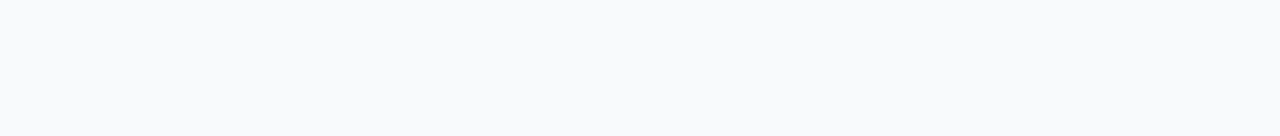
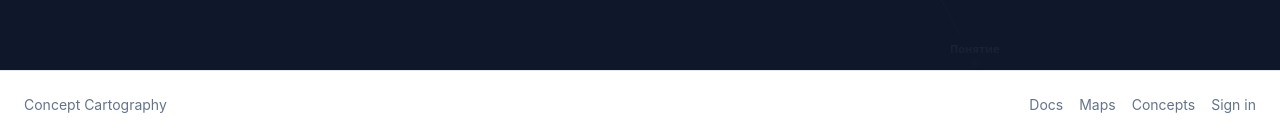
Before and after one commit to natesheehan/CC, a SvelteKit app: page / in a window 1280 px wide. Shown: the part 723-859 px from the top of the page. Before the commit the page ends 800 px from the top, so only its background shows below. Built offline with nearby package versions, Linux system fonts and the light colour scheme; no server answers; the database is empty.

Commit message:
add footer

```diff
--- a/src/routes/+layout.svelte
+++ b/src/routes/+layout.svelte
@@ -85,4 +85,22 @@
 	<main class="flex flex-1 flex-col">
 		{@render children()}
 	</main>
+
+	<footer class="border-t border-slate-200 bg-white">
+		<div class="mx-auto flex max-w-7xl flex-col gap-3 px-4 py-6 text-sm text-slate-500 sm:flex-row sm:items-center sm:justify-between sm:px-6">
+			<p>Concept Cartography</p>
+			<nav class="flex items-center gap-4" aria-label="Footer">
+				<a class="transition hover:text-blue-600" href="/docs">Docs</a>
+				<a class="transition hover:text-blue-600" href="/maps">Maps</a>
+				<a class="transition hover:text-blue-600" href="/concepts">Concepts</a>
+				{#if data.user}
+					<form method="POST" action="/logout">
+						<button type="submit" class="transition hover:text-blue-600">Switch user</button>
+					</form>
+				{:else}
+					<a class="transition hover:text-blue-600" href="/login">Sign in</a>
+				{/if}
+			</nav>
+		</div>
+	</footer>
 </div>
--- a/src/routes/+page.svelte
+++ b/src/routes/+page.svelte
@@ -9,7 +9,7 @@
 
 <div class="flex flex-1 flex-col">
 	<!-- Hero -->
-	<section class="relative overflow-hidden bg-slate-900">
+	<section class="relative flex min-h-[calc(100svh-7rem)] overflow-hidden bg-slate-900 sm:min-h-[calc(100svh-4rem)]">
 		<div
 			class="pointer-events-none absolute inset-0 bg-[radial-gradient(ellipse_60%_50%_at_50%_40%,rgba(59,130,246,0.16),transparent)]"
 		></div>
@@ -19,7 +19,7 @@
 		<div
 			class="pointer-events-none absolute inset-0 bg-gradient-to-b from-transparent via-transparent to-slate-900"
 		></div>
-		<div class="relative z-10 mx-auto max-w-3xl px-4 py-28 text-center sm:px-6 sm:py-36">
+		<div class="relative z-10 mx-auto flex min-h-[calc(100svh-7rem)] max-w-3xl flex-col items-center justify-center px-4 py-16 text-center sm:min-h-[calc(100svh-4rem)] sm:px-6 sm:py-20">
 			<p class="text-xs font-semibold uppercase tracking-[0.2em] text-blue-400">Concept Cartography</p>
 			<h1 class="mt-3 text-4xl font-bold tracking-tight text-white sm:text-6xl">
 				Connecting Concepts Cartographically.
```
